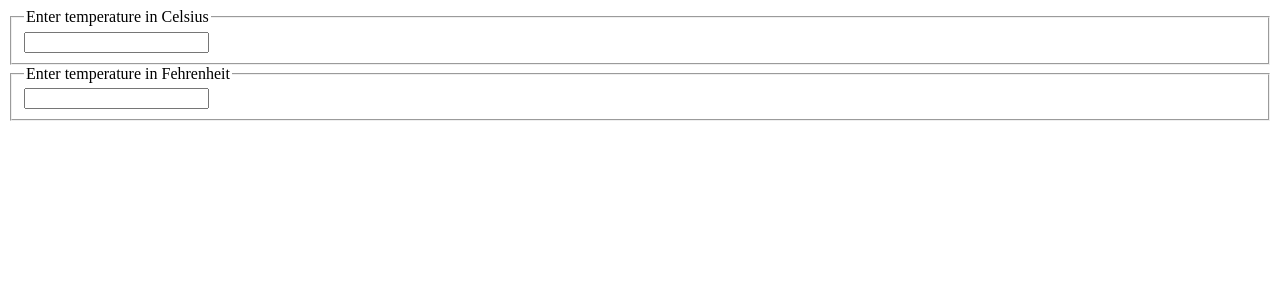
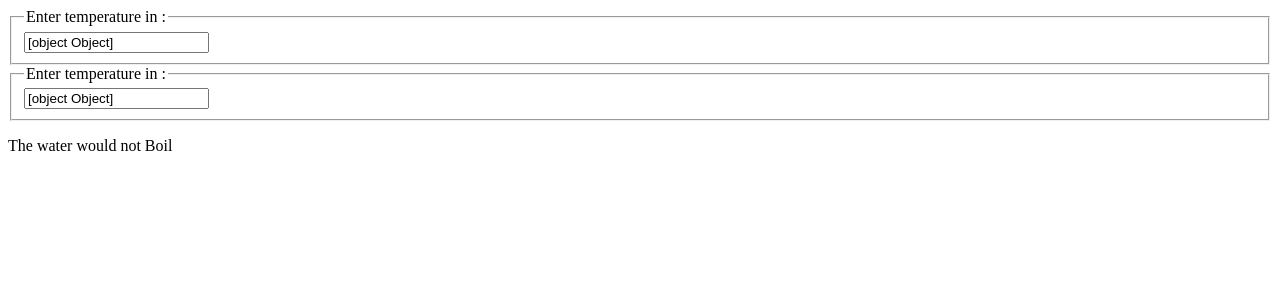
Before and after one commit to Shamim2001/React, a React (Create React App) app in the folder myreact/: page / in a window 1280 px wide. Shown: the top 300 px of the page. Built offline with nearby package versions, Linux system fonts and the light colour scheme.

Commit message:
lifting state up

```diff
--- a/myreact/src/components/Calclator.js
+++ b/myreact/src/components/Calclator.js
@@ -1,13 +1,38 @@
 import React from 'react';
-import TermperatureInput from './TermperatureInput';
+import BoilingVerdict from './BoilingVerdict';
+import { convert, toCelsius, toFahrenheit } from './lib/converter';
+import TemperatureInput from './TemperatureInput';
 
 export default class Calclator extends React.Component {
+    state = {
+        temperature: '',
+        scale: 'c',
+    };
+
+    handleChange = (e, scale) => {
+        this.setState({
+            temperature: e.target.value,
+            scale,
+        });
+    };
+
     render() {
+        const { temperature, scale } = this.state;
+        const celsius = scale === 'f' ? convert(temperature, toCelsius) : temperature;
+        const fehrenheit = scale === 'c' ? convert(temperature, toFahrenheit) : temperature;
         return (
             <div>
-                <TermperatureInput scale="c" />
-                <TermperatureInput scale="f" />
-                {/* <BoilingVerdict celsius={parseFloat(termperature)} />{' '} */}
+                <TemperatureInput
+                    scale="c"
+                    temperature={celsius}
+                    ontemperatureChange={this.handleChange}
+                />
+                <TemperatureInput
+                    scale="f"
+                    temperature={fehrenheit}
+                    ontemperatureChange={this.handleChange}
+                />
+                <BoilingVerdict celsius={parseFloat(temperature)} />{' '}
             </div>
         );
     }
--- /dev/null
+++ b/myreact/src/components/TemperatureInput.js
@@ -0,0 +1,15 @@
+import React from 'react';
+
+const scaleNames = {
+    c: 'Celsius',
+    f: 'Fehrenheit',
+};
+
+export default function TenperatureInput(temperature, scale, onTemperaturChange) {
+    return (
+        <fieldset>
+            <legend>Enter temperature in {scaleNames[scale]}: </legend>
+            <input type="text" value={temperature} onChange={onTemperaturChange} />
+        </fieldset>
+    );
+}
--- a/myreact/src/components/TermperatureInput.js
+++ /dev/null
@@ -1,29 +0,0 @@
-import React from 'react';
-
-const scaleNames = {
-    c: 'Celsius',
-    f: 'Fehrenheit',
-};
-
-export default class Calclator extends React.Component {
-    state = {
-        temperature: '',
-    };
-
-    onTemperaturChange = (e) => {
-        this.setState({
-            temperature: e.target.value,
-        });
-    };
-
-    render() {
-        const { termperature } = this.state;
-        const { scale } = this.props;
-        return (
-            <fieldset>
-                <legend>Enter temperature in {scaleNames[scale]} </legend>
-                <input type="text" value={termperature} onChange={this.onTemperaturChange} />
-            </fieldset>
-        );
-    }
-}
--- /dev/null
+++ b/myreact/src/components/lib/converter.js
@@ -0,0 +1,17 @@
+export function toCelsius(fahrenheit) {
+    return ((fahrenheit - 32) * 5) / 9;
+}
+
+export function toFahrenheit(celsius) {
+    return (celsius * 9) / 5 + 32;
+}
+
+export function convert(temperature, convertTo) {
+    const input = parseFloat(temperature);
+    if (Number.isNaN(input)) {
+        return '';
+    }
+    const output = convertTo(input);
+    const rounded = Math.round(output * 1000) / 1000;
+    return rounded.toString();
+}
```
